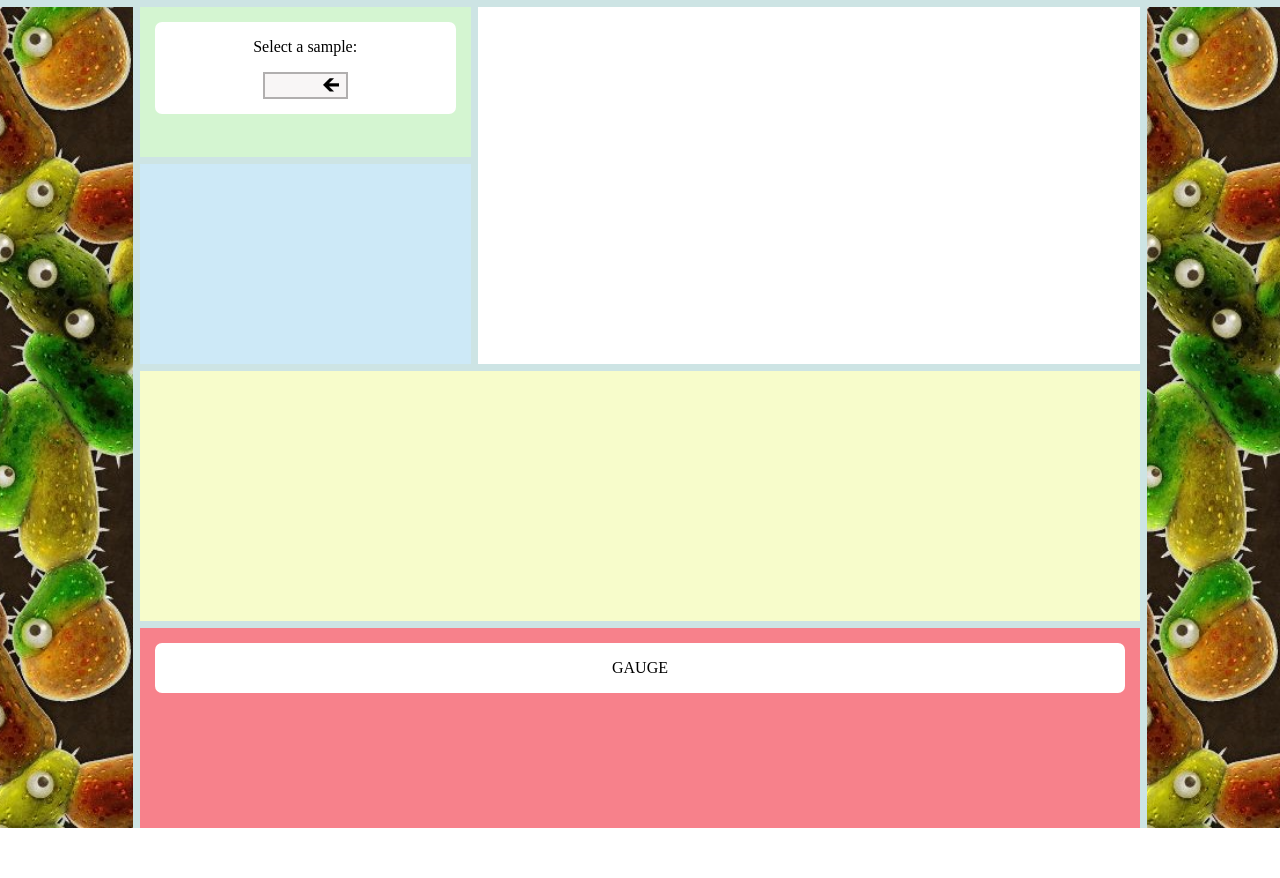
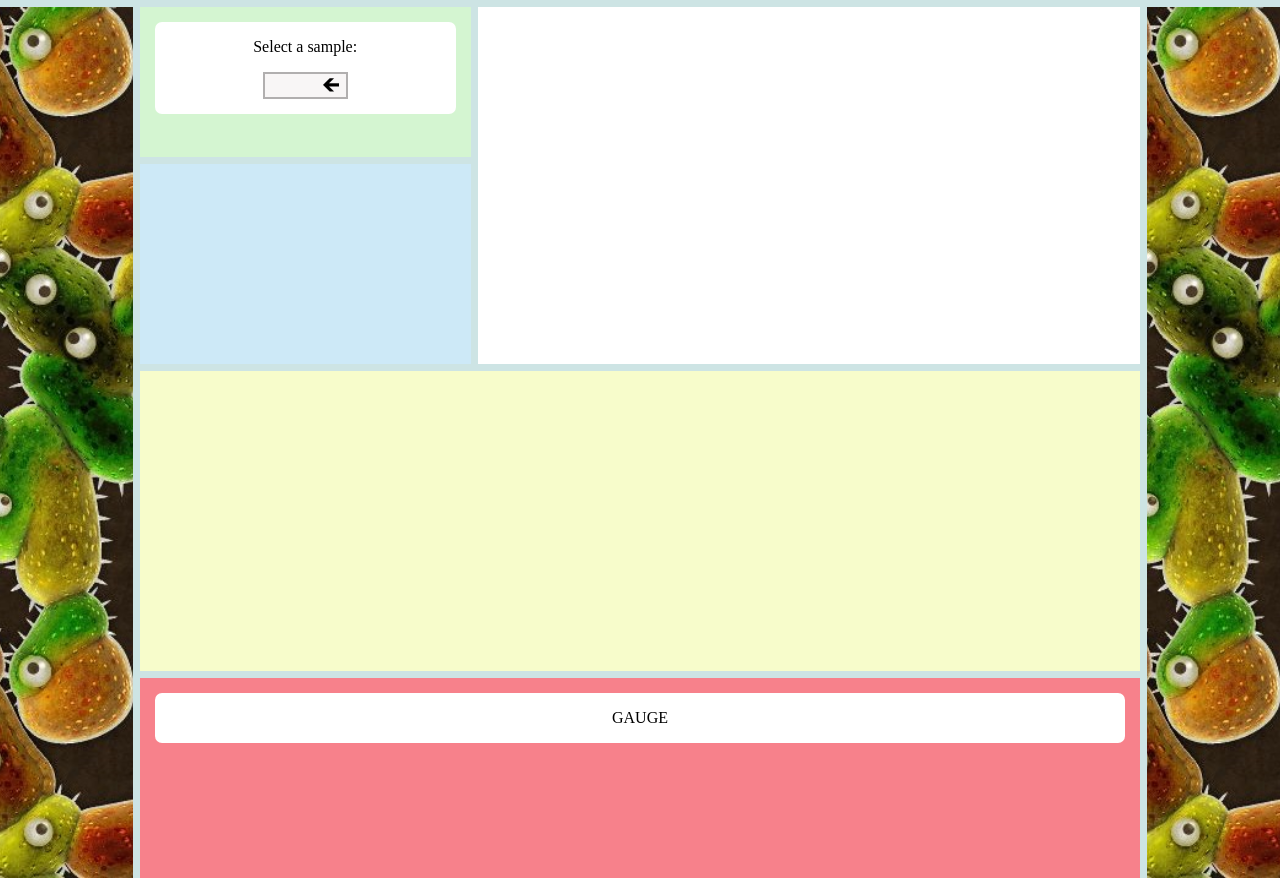
Before and after one commit to Gryazzz/Interactive_dashboard_Flask-JS, a Flask app: page / in a window 1280 px wide. Shown: the part 200-1078 px from the top of the page. Before the commit the page ends 1028 px from the top, so only its background shows below. Run offline with Flask 2, Linux system fonts and the light colour scheme; lists and menus that the app fills with data are empty; some libraries are stand-ins or nearby versions.

Commit message:
in-progress

```diff
--- a/static/js/app.js
+++ b/static/js/app.js
@@ -27,8 +27,9 @@
     Plotly.d3.json(("/samples/" + sample), function(error, response) {
 
         sample_otu = response;
-        pieChart(sample_otu);
-        bubblePlot(sample_otu);
+        bubble_pie(sample_otu);
+        // pieChart(sample_otu);
+        // bubblePlot(sample_otu);
     });
 
     Plotly.d3.json(("/metadata/" + sample), function(error, response) {
@@ -121,11 +122,10 @@
         text: hover_bubble,
         mode: 'markers',
         marker: {
-            size: values.map(el => el*5),
+            size: values.map(el => el*8),
             // size: values,
             color: labels,
-
-            // sizeref: 2,
+            colorscale: 'Rainbow',
             sizemode: 'area'
         }
     }];
@@ -138,7 +138,10 @@
             t: 20,
             l: 40,
             r: 40,
-            b: 20
+            b: 40
+        },
+        xaxis: {
+            title: 'Otu_ID',
         }
     }
 
@@ -146,11 +149,76 @@
     window.addEventListener('resize', function() { Plotly.Plots.resize(bubble_plot); });
 }
 
-function toColor(num) {
-    num >>>= 0;
-    var b = num & 0xFF,
-        g = (num & 0xFF00) >>> 8,
-        r = (num & 0xFF0000) >>> 16,
-        a = ( (num & 0xFF000000) >>> 24 ) / 255 ;
-    return "rgba(" + [r, g, b, a].join(",") + ")";
+
+function bubble_pie(dict) {
+
+    var bubble_plot = Plotly.d3.select('#bubble-container').node();
+    var pie_plot = Plotly.d3.select('#pie-container').node();
+
+    var labels = Object.values(dict[0])[0]; //x axis
+    var values = Object.values(dict[0])[1]; //yaxis
+
+    // var hover_bubble = labels.map((lab) => {
+    //     return otu[lab-1]
+    // });
+
+    var data_bubble = [{
+        x: labels,
+        y: values,
+        text: labels.map((label) => {
+            return otu[label-1]
+        }),
+        mode: 'markers',
+        marker: {
+            size: values.map(el => el*8),
+            // size: values,
+            color: labels,
+            colorscale: 'Rainbow',
+            sizemode: 'area'
+        }
+    }];
+
+    var layout_bubble = {
+        height: Plotly.d3.select('.bubble').node().offsetHeight,
+        width: Plotly.d3.select('.bubble').node().offsetWidth,
+        autosize: true,
+        margin: {
+            t: 20,
+            l: 40,
+            r: 40,
+            b: 40
+        },
+        xaxis: {
+            title: 'Otu_ID',
+        }
+    };
+
+    var data_pie = [{
+        values: values.slice(0,10),
+        labels: labels.slice(0,10),
+        hovertext: labels.slice(0,10).map((label) => {
+            return otu[label-1]
+        }),
+        type: 'pie'
+    }];
+    // console.log(values);
+
+    var layout_pie = {
+        // 'title': 'Pirojok',
+        height: Plotly.d3.select('.pie').node().offsetHeight,
+        width: Plotly.d3.select('.pie').node().offsetWidth,
+        autosize: true,
+        margin: {
+            t: 20,
+            l: 20,
+            r: 20,
+            b: 20
+        }
+    };
+
+    Plotly.newPlot(pie_plot, data_pie, layout_pie);
+    Plotly.newPlot(bubble_plot, data_bubble, layout_bubble);
+
+    window.addEventListener('resize', function() { Plotly.Plots.resize(pie_plot); });
+    window.addEventListener('resize', function() { Plotly.Plots.resize(bubble_plot); });
 }
--- a/static/styles/main.css
+++ b/static/styles/main.css
@@ -97,7 +97,7 @@
     display: grid;
 
     grid-template-columns: 0.8fr 2fr 4fr 0.8fr;
-    grid-template-rows: 200px 150px 200px 250px 200px;
+    grid-template-rows: 200px 150px 200px 300px 200px;
 
     grid-template-areas:
         'header header header header'
```
